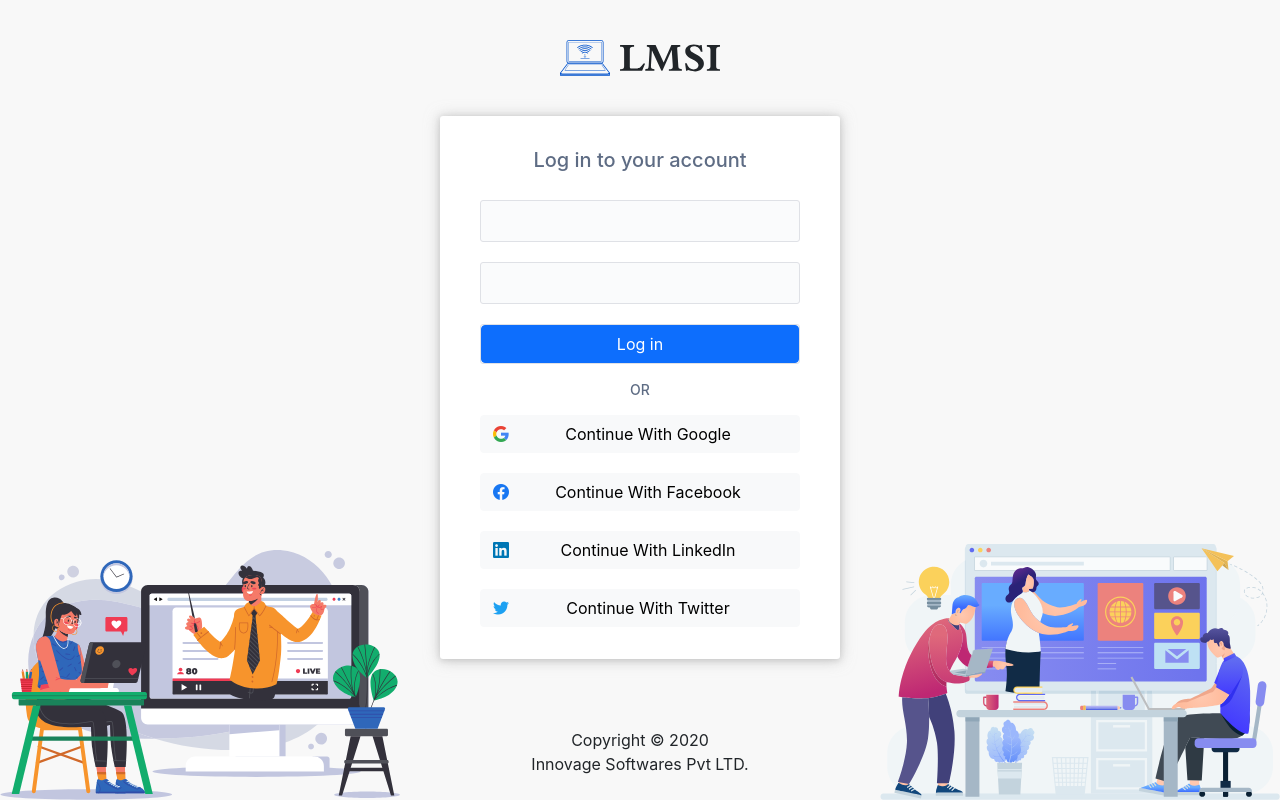
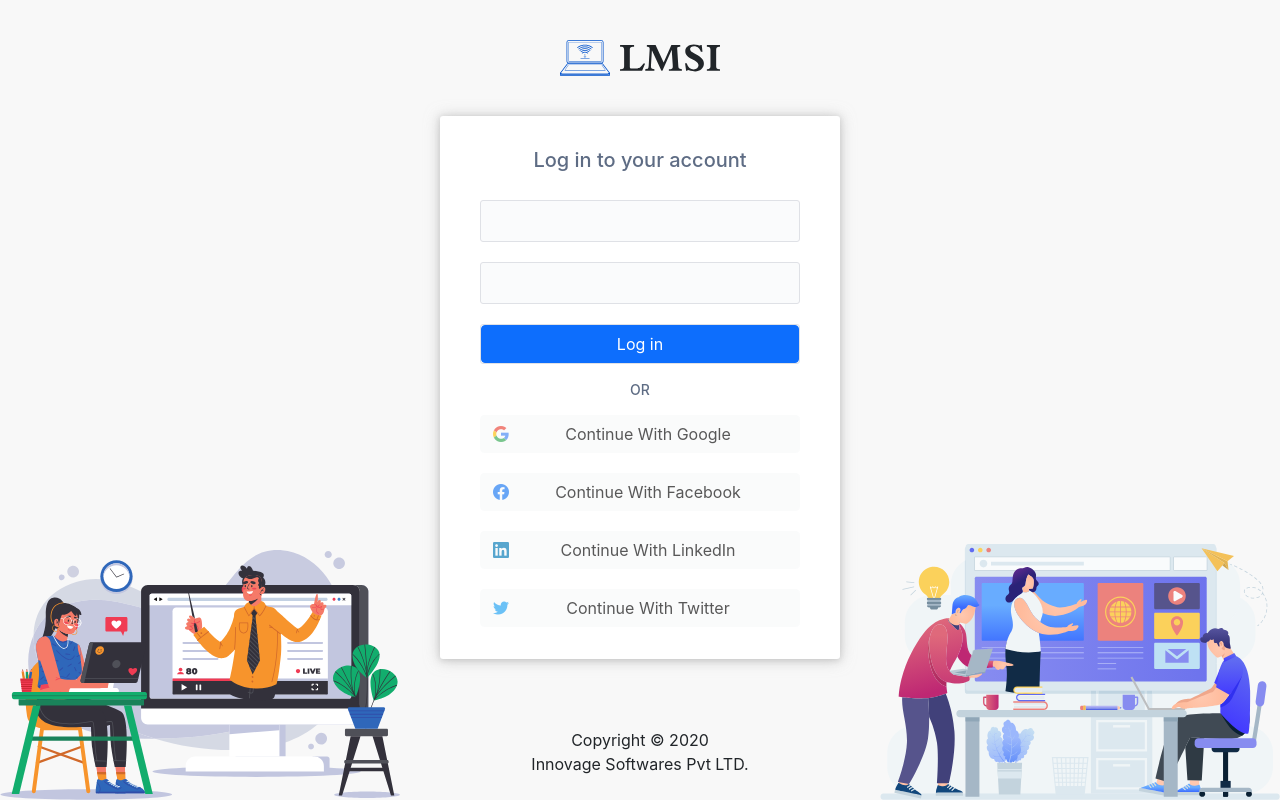
Before and after one commit to inovexia/lmsi-frontend, a React (Create React App) app: page /auth/sign-in in a window 1280 px wide. Built offline with nearby package versions, Linux system fonts and the light colour scheme.

Commit message:
Button Disabled

```diff
--- a/src/components/Buttons/index.js
+++ b/src/components/Buttons/index.js
@@ -5,6 +5,7 @@ export const Button = ({
   className,
   variant = 'primary',
   label = 'Click Me',
+  disabled = false,
   children,
   onClick,
   onMouseDown,
@@ -19,6 +20,7 @@ export const Button = ({
       onMouseDown={onMouseDown}
       onMouseUp={onMouseUp}
       onKeyDown={onKeyDown}
+      disabled={disabled}
     >
       {children ? children : label}
     </button>
@@ -30,6 +32,7 @@ export const OutlineButton = ({
   className,
   variant = 'primary',
   label = 'Click Me',
+  disabled = false,
   children,
   onClick,
   onMouseDown,
@@ -44,6 +47,7 @@ export const OutlineButton = ({
       onMouseDown={onMouseDown}
       onMouseUp={onMouseUp}
       onKeyDown={onKeyDown}
+      disabled={disabled}
     >
       {children ? children : label}
     </button>
--- a/src/views/auth/sign-in/defaultView.js
+++ b/src/views/auth/sign-in/defaultView.js
@@ -23,25 +23,25 @@ const SignIn = () => {
         <small>OR</small>
       </h6>
       <div className={'social-login'}>
-        <Button className={'d-flex w-100'} variant="light">
+        <Button className={'d-flex w-100'} variant="light" disabled={true}>
           <GoogleIcon className={'my-auto'} />
           <span className={'flex-grow-1 text-center'}>
             Continue With Google
           </span>
         </Button>
-        <Button className={'d-flex w-100'} variant="light">
+        <Button className={'d-flex w-100'} variant="light" disabled={true}>
           <Icon icon={'facebook'} className={'my-auto'} />
           <span className={'flex-grow-1 text-center'}>
             Continue With Facebook
           </span>
         </Button>
-        <Button className={'d-flex w-100'} variant="light">
+        <Button className={'d-flex w-100'} variant="light" disabled={true}>
           <Icon icon={'linkedin'} className={'my-auto'} />
           <span className={'flex-grow-1 text-center'}>
             Continue With LinkedIn
           </span>
         </Button>
-        <Button className={'d-flex w-100'} variant="light">
+        <Button className={'d-flex w-100'} variant="light" disabled={true}>
           <Icon icon={'twitter'} className={'my-auto'} />
           <span className={'flex-grow-1 text-center'}>
             Continue With Twitter
```
